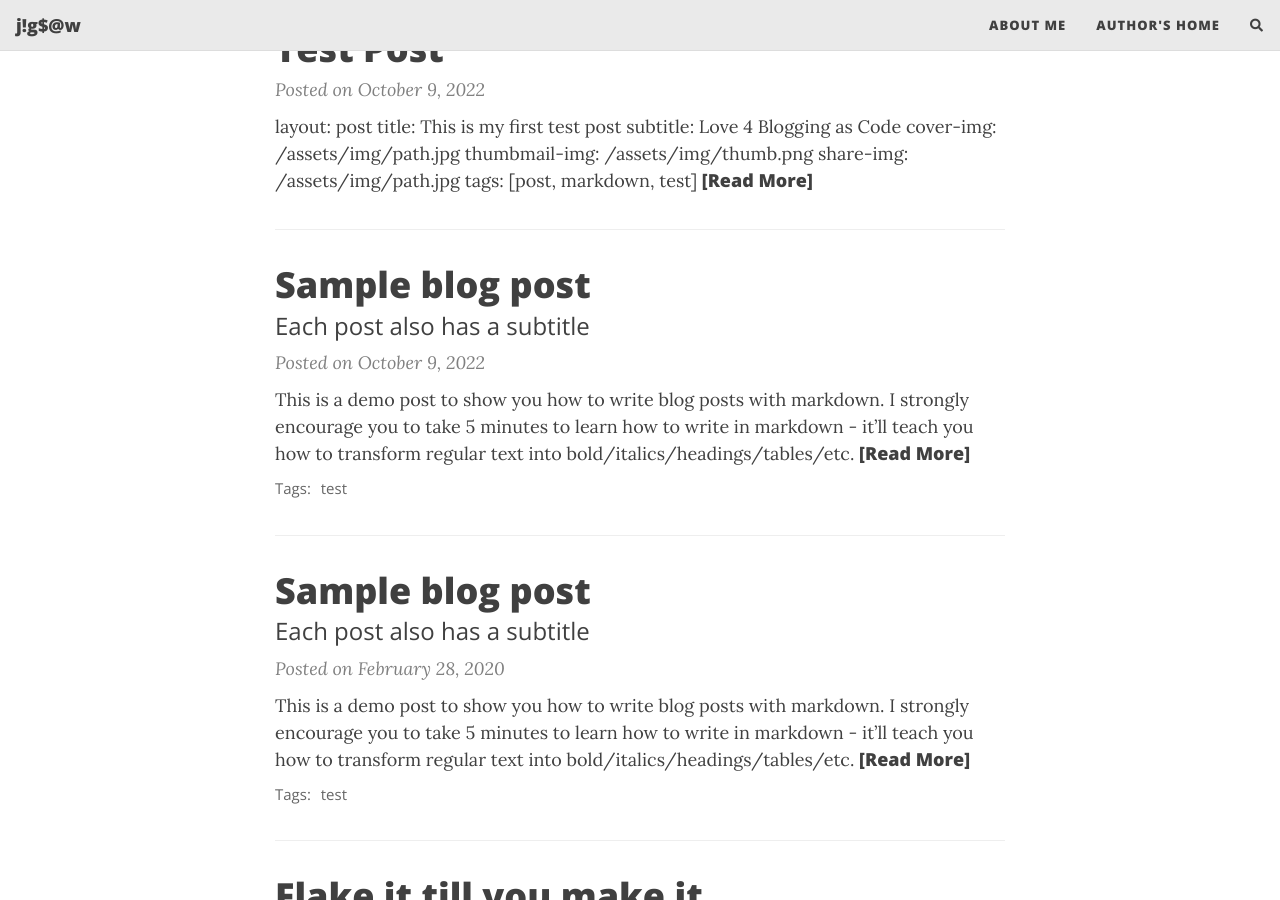
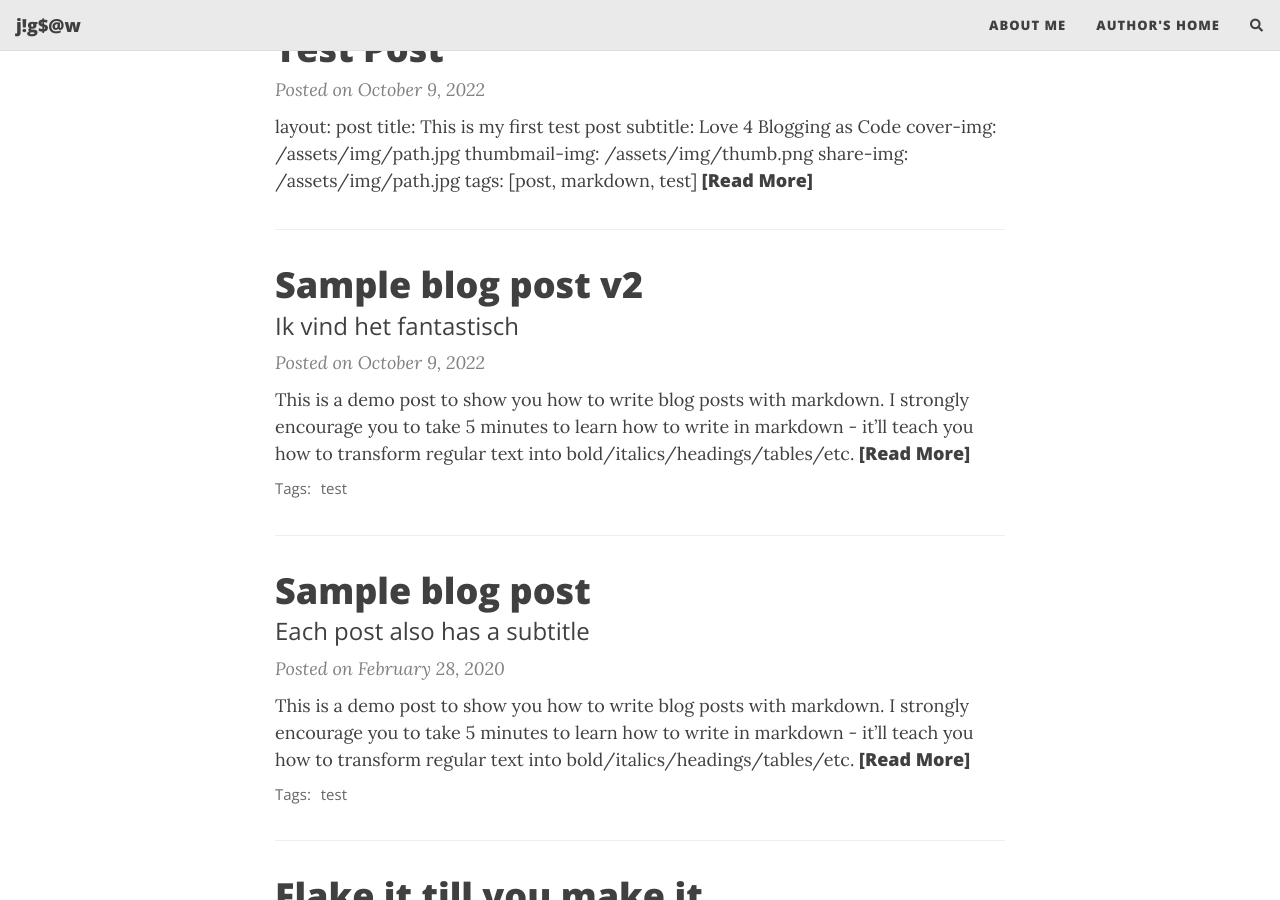
Before and after one commit to j1g54w1337/j1g54w1337.github.io, a Jekyll site: the page built from index.html, in a window 1280 px wide and 900 px high, scrolled down 398 px. Built offline with Jekyll 4.4.1, drawn with Linux system fonts in a browser that asks for light colours; nearby versions of some CDN libraries; the list of posts is cut into pages by our own code; comment, search, counter and statistics services are not loaded.

Commit message:
Added another test page v2

```diff
--- a/_posts/2022-10-09-test-post-2.md
+++ b/_posts/2022-10-09-test-post-2.md
@@ -1,9 +1,7 @@
 ---
 layout: post
-title: Sample blog post
-subtitle: Each post also has a subtitle
-gh-repo: daattali/beautiful-jekyll
-gh-badge: [star, fork, follow]
+title: Sample blog post v2
+subtitle: Ik vind het fantastisch
 tags: [test]
 comments: true
 ---
```
